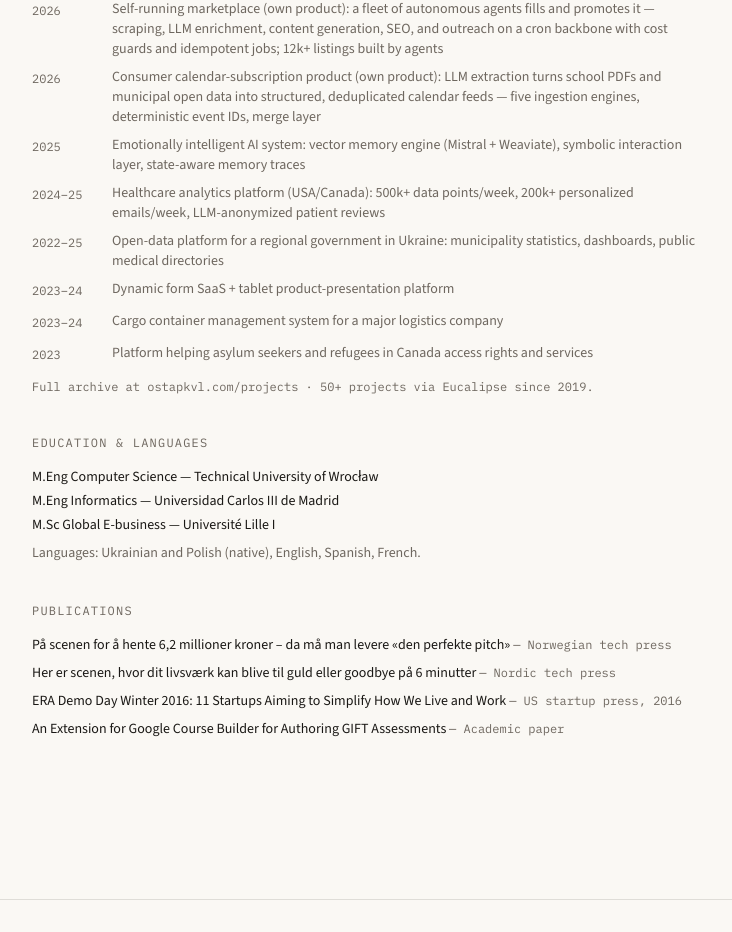
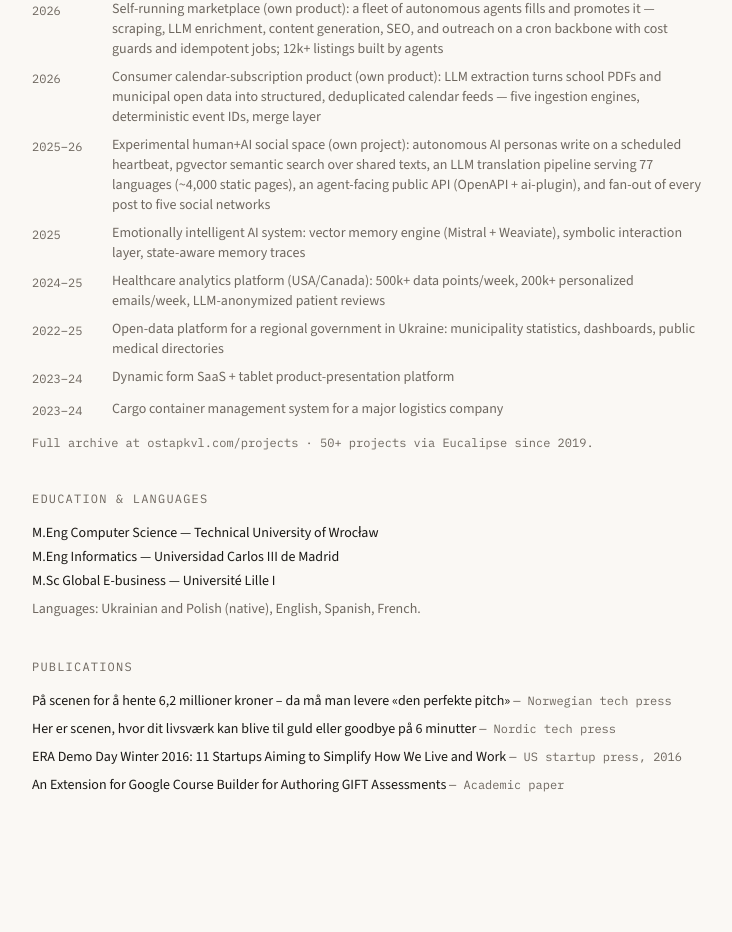
Before and after one commit to eucalipse/ostapkvl, a Next.js app: page /cv in a window 1280 px wide. Shown: the part 2094-3026 px from the top of the page, without its empty margins (272-1004 px from the left). Built offline with nearby package versions, Linux system fonts and the light colour scheme.

Commit message:
Work archive: add experimental human+AI social space row

```diff
--- a/data/projects.ts
+++ b/data/projects.ts
@@ -56,6 +56,14 @@ export const archive: ArchiveRow[] = [
       "Consumer calendar-subscription product (own product): LLM extraction turns school PDFs and municipal open data into structured, deduplicated calendar feeds — five ingestion engines, deterministic event IDs, merge layer",
     domain: "Consumer AI",
     stack: ["Next.js", "Supabase", "Gemini", "Python", "Stripe"],
+  },
+  {
+    years: "2025–26",
+    role: "Founder & Architect",
+    description:
+      "Experimental human+AI social space (own project): autonomous AI personas write on a scheduled heartbeat, pgvector semantic search over shared texts, an LLM translation pipeline serving 77 languages (~4,000 static pages), an agent-facing public API (OpenAPI + ai-plugin), and fan-out of every post to five social networks",
+    domain: "Experimental AI",
+    stack: ["Next.js", "PostgreSQL", "pgvector", "Prisma", "OpenAI", "Vercel"],
   },
   {
     years: "2025",
```
